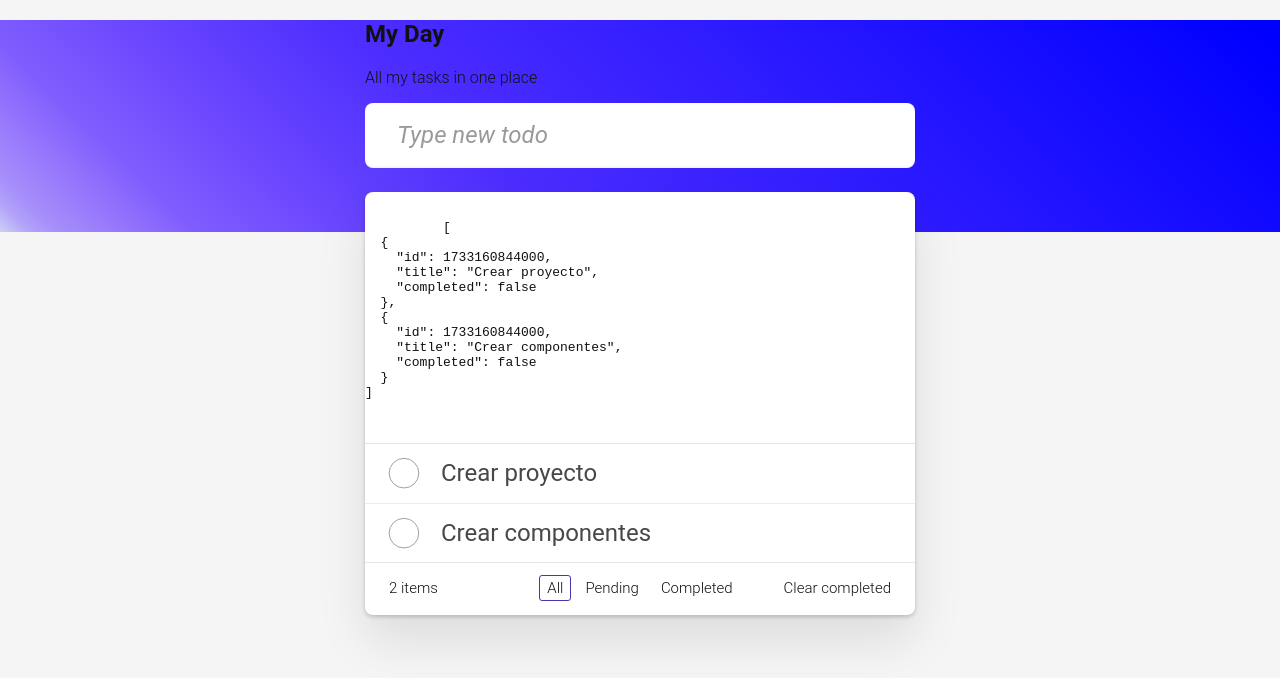
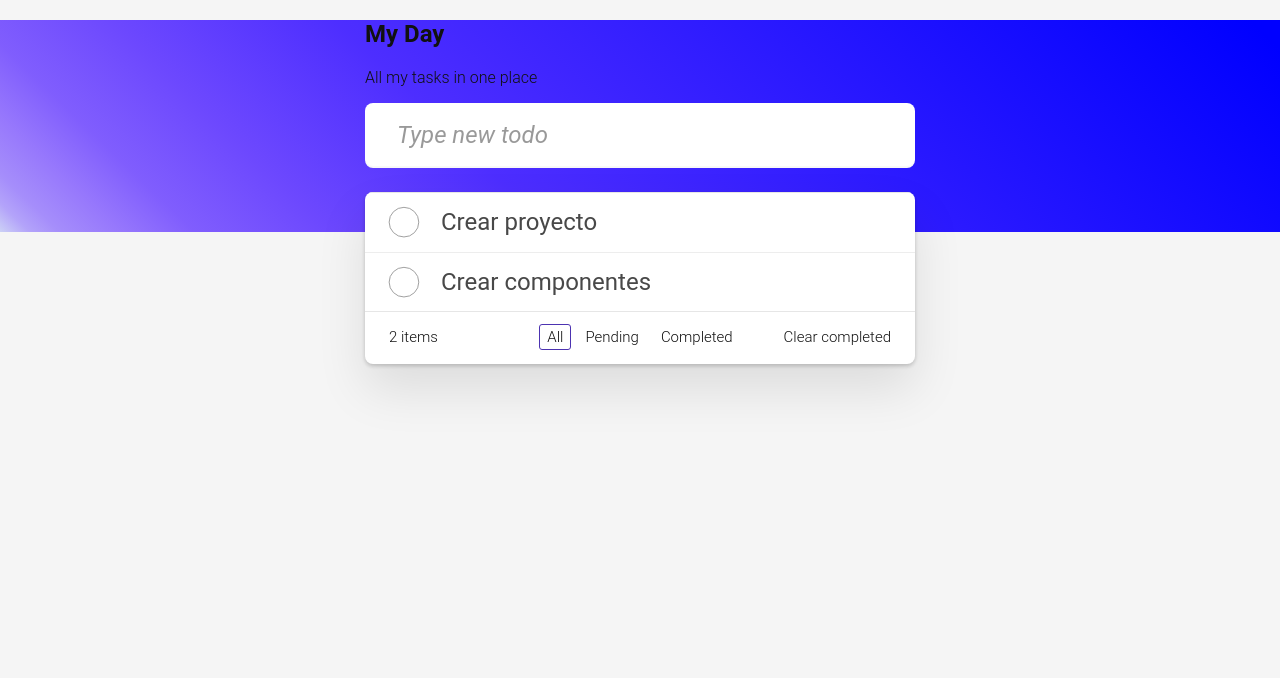
Before and after one commit to dveleper/dodo-app, an Angular app: page / in a window 1280 px wide. Shown: the top 678 px of the page. Built offline with nearby package versions, Linux system fonts and the light colour scheme.

Commit message:
se eliminan los pre que permiten ver en json los valores de los objetos en memoria del formulario

```diff
--- a/src/app/pages/home/home.component.html
+++ b/src/app/pages/home/home.component.html
@@ -15,11 +15,6 @@
     </header>
     <div class="container todoapp-wrapper">
       <!-- This section should be hidden by default and shown when there are todos -->
-       <pre>
-        <code>
-          {{ tasks() | json }}
-        </code>
-       </pre>
       <section class="main">
         <ul class="todo-list">
           <li (dblclick)="updateTaskEditingMode(i)"
```
